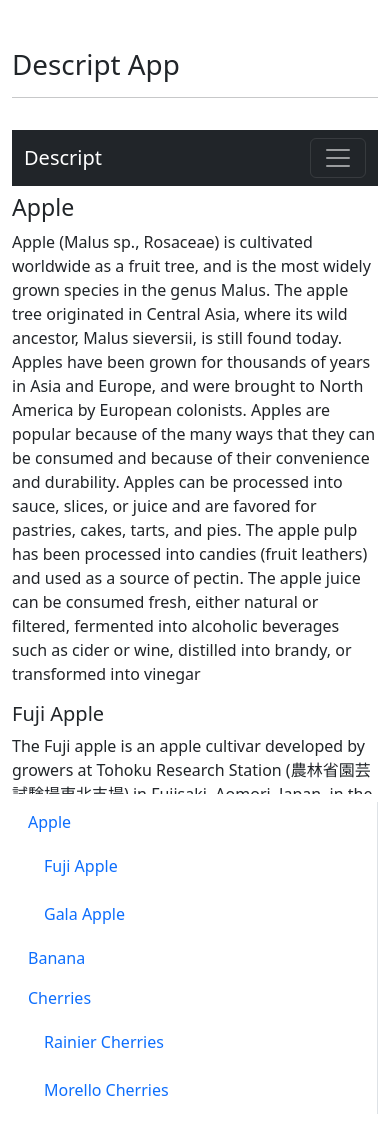
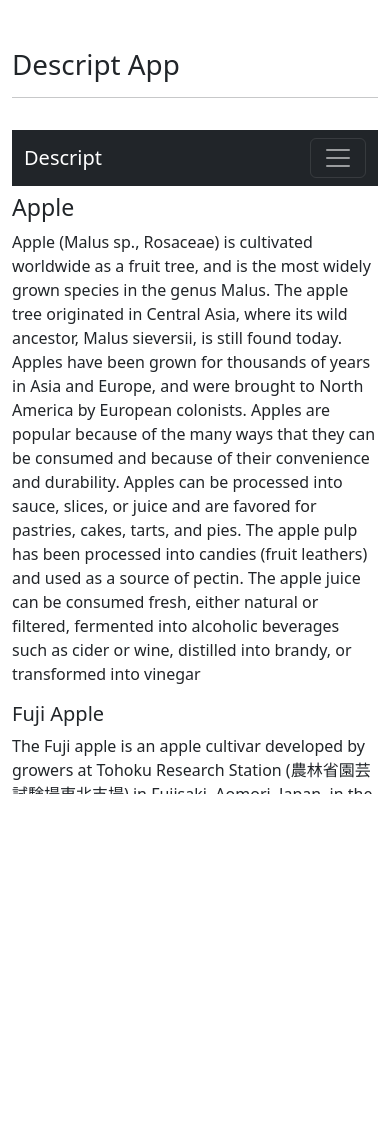
Before and after one commit to thanapoom21/todo-or-not-todo, a Next.js app: page /descript in a window 390 px wide. After the commit the page ends 844 px from the top, so only its background shows below. Built offline with nearby package versions, Linux system fonts and the light colour scheme.

Commit message:
hide side nav on smaller screen size

```diff
--- a/pages/descript/index.js
+++ b/pages/descript/index.js
@@ -167,7 +167,7 @@ const Descript = () => {
         <Col>
           <nav
             id='navbar-example3'
-            className='h-100 flex-column align-items-stretch pe-4 border-end'
+            className='h-100 flex-column align-items-stretch pe-4 border-end d-none d-md-block'
           >
             <nav className='nav nav-pills flex-column'>
               <ScrollspySideNav fruits={fruits} />
```
